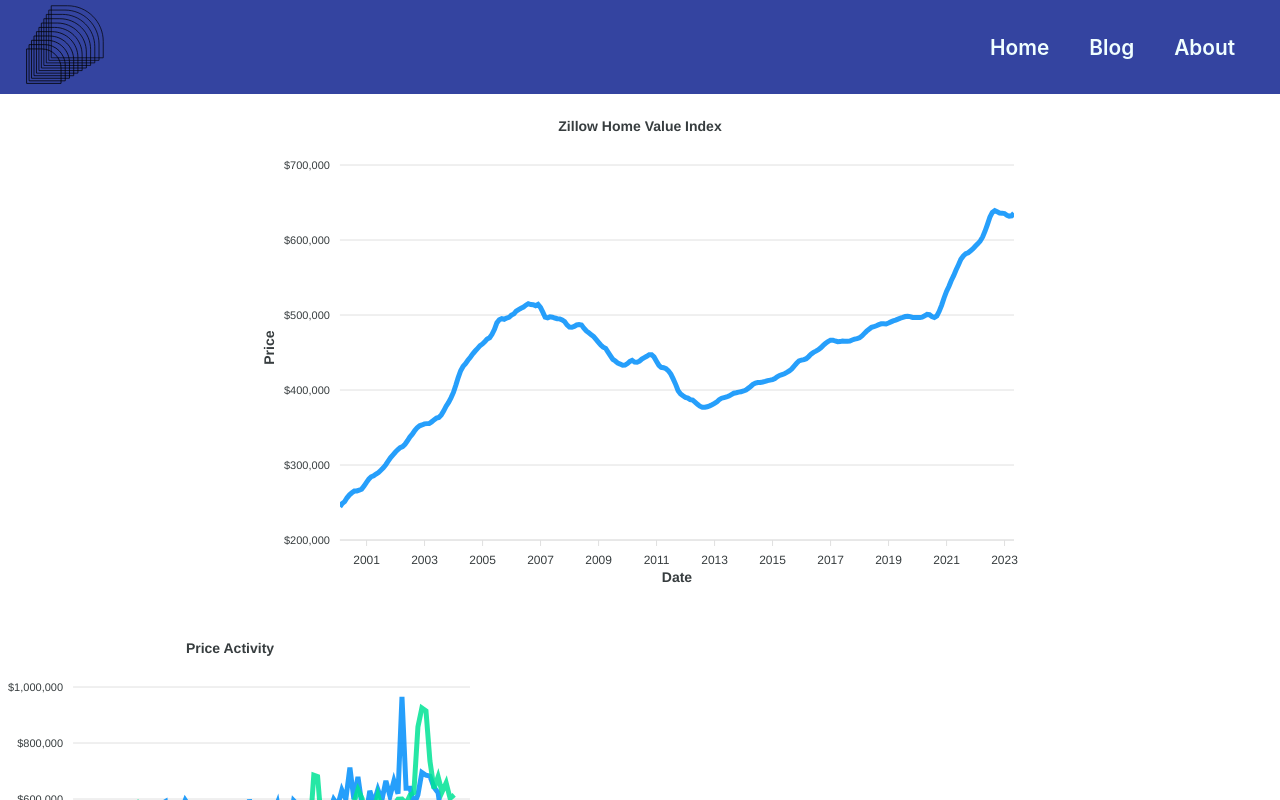
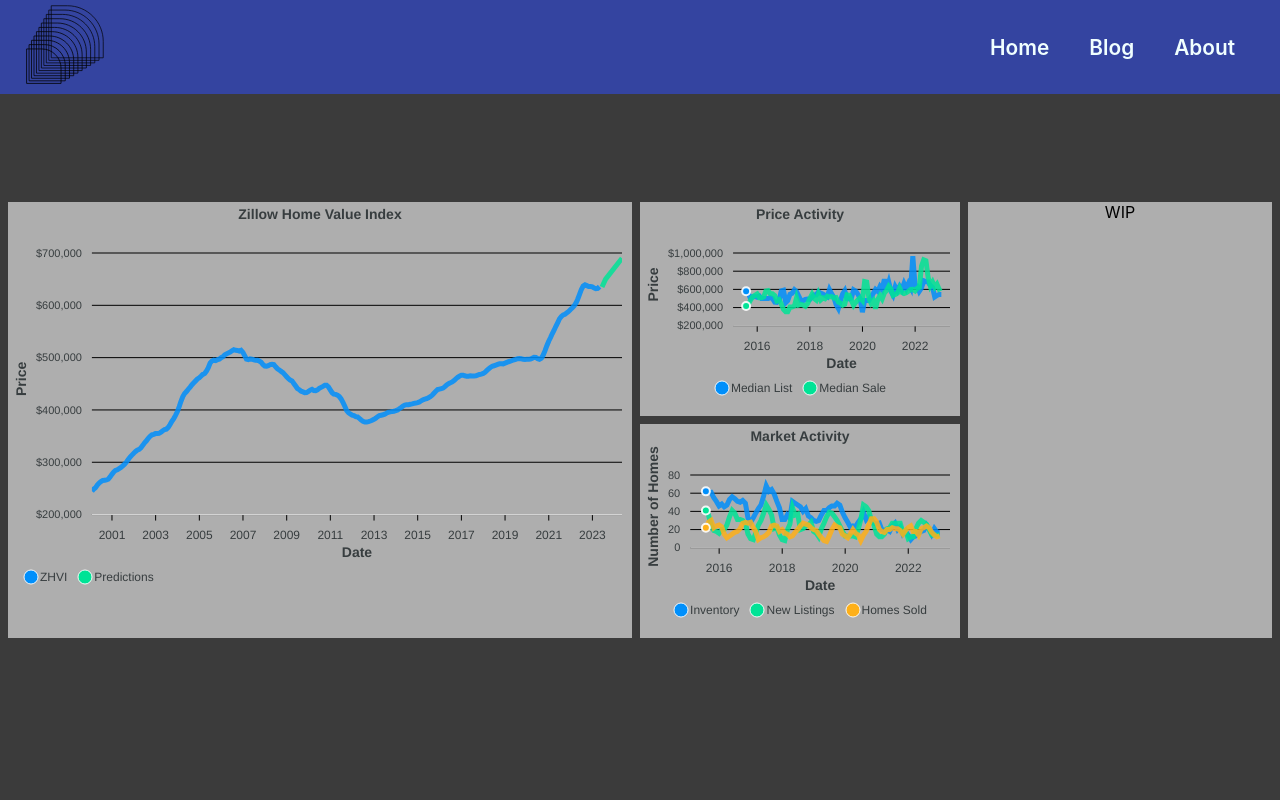
Before and after one commit to colesussmeier/rets, a React (Create React App) app: page /Blog in a window 1280 px wide. Shown: the top 800 px of the page. Built offline with nearby package versions, Linux system fonts and the light colour scheme; no server answers; what aws-amplify would draw is missing.

Commit message:
demo dashboard in blog updated

```diff
--- a/src/components/Blog.js
+++ b/src/components/Blog.js
@@ -39,16 +39,33 @@
     y: item.HomesSold === 'NULL' ? null : parseInt(item.HomesSold),
   }));
 
+
+
+  const test_preds = [
+    { x: new Date(2023, 5, 10).getTime(), y: 635000},
+    { x: new Date(2023, 7, 10).getTime(), y: 650000},
+    { x: new Date(2024, 4, 10).getTime(), y: 690000},
+  ];
+
+  console.log(zhvi_data);
+
   const [chart1Options, setChart1Options] = useState({
     series: [
       {
         name: 'ZHVI',
         data: zhvi_data,
+      },
+      {
+        name: 'Predictions',
+        data: test_preds,
       }
     ],
     title: {
       text: "Zillow Home Value Index",
       align: "center",
+    },
+    legend: {
+      horizontalAlign: 'left',
     },
     xaxis: {
       type: 'datetime',
@@ -220,6 +237,7 @@
 
   return (
     <div id="ChartDashboard">
+      <div id="SearchDemo"> </div>
       <div id="ZillowChart">
         <Chart
           options={chart1Options}
@@ -233,8 +251,6 @@
           options={chart2Options}
           series={chart2Options.series}
           type="line"
-          height={350}
-          width={500}
         />
         </div>
         <div id="MarketChart">
@@ -242,11 +258,10 @@
           options={chart3Options}
           series={chart3Options.series}
           type="line"
-          height={350}
-          width={500}
         />
         </div>
       </div>
+      <div id="infoPane">WIP</div>
     </div>
   );
 };
--- a/src/index.css
+++ b/src/index.css
@@ -11,6 +11,8 @@
     sans-serif;
   -webkit-font-smoothing: antialiased;
   -moz-osx-font-smoothing: grayscale;
+  overflow-x: hidden;
+  background-color: rgb(59, 59, 59);
 }
 
 
@@ -61,26 +63,62 @@
   padding: 10px;
 }
 
+
+.apexcharts-gridline {
+  stroke: black !important;
+}
+
+.apexcharts-xaxis-tick, .apexcharts-yaxis-tick {
+  stroke: black !important;
+}
+
+.apexcharts-tooltip.apexcharts-active {
+  border-color: black !important;
+}
+
 @media screen and (min-width: 768px) {
   #ChartDashboard {
-    position: relative;
-    justify-content: center;
+    display: grid;
+    height: 100%;
+    width: 100%;
+
+    grid-template-rows: 10%, 45%, 45%;
+    grid-template-columns: repeat(4,25%);
+  }
+
+  #SearchDemo {
+    height: 100px;
+    grid-row: 1;
+    grid-column: span 4;
   }
 
   #ZillowChart {
-    margin:auto;
-    margin-bottom: 30px;
-    margin-top: 20px;
-    width: 60%;
+    margin: 0.5rem;
+    background-color: rgb(174, 174, 174);
+    grid-column: span 2;
+    grid-row: 2 / 4;
+  }
+
+  #RedfinCharts {
+    display: inline;
+    grid-column: 3;
+    grid-row: span 2;
   }
 
   #PriceChart {
-    width: 30%;
-    margin-right: 40px;
-    margin-left: -20px;
+    background-color: rgb(174, 174, 174);
+    margin: 0.5rem 0rem 0.5rem 0rem;
   }
   #MarketChart {
-    width: 30%;
+    background-color: rgb(174, 174, 174);
+    margin: 0rem 0rem 0.5rem 0rem;
+  }
+  #infoPane {
+    background-color: rgb(174, 174, 174);
+    grid-row: span 2;
+    margin: 0.5rem;
+    display: flex;
+    justify-content: center;
   }
 }
 
@@ -89,14 +127,12 @@
     display: flex;
     flex-direction: column;
     align-items: center;
+    width: 100svw;
   }
-  #ZillowChart {
-    width: 100%;
-  }
-  #PriceChart {
-    width: 50%;
-  }
-  #MarketChart {
-    width: 100%;
+
+  #SearchDemo {
+    width: 100svw;
+    height: 100px;
+    background-color: blue;
   }
 }
```
